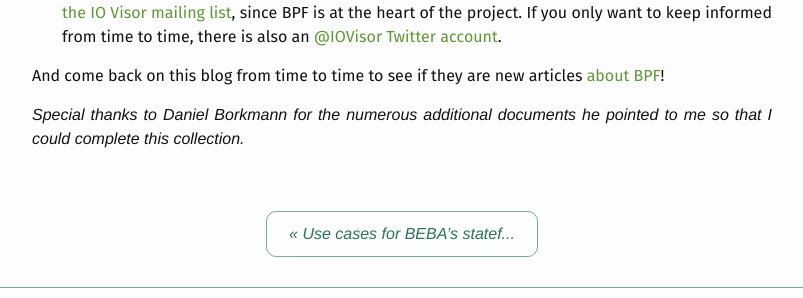
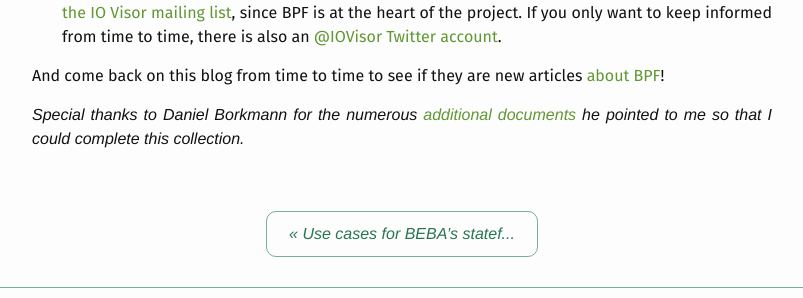
Before and after one commit to qmonnet/whirl-offload, a Jekyll site: the page built from _posts/2016-09-01-dive-into-bpf.md, in a window 1280 px wide and 900 px high, scrolled down 11249 px. Shown: the part 294-592 px from the top of the window, without its empty margins (238-1041 px from the left). Built offline with Jekyll 4.4.1, drawn with Linux system fonts in a browser that asks for light colours; some web fonts are replaced; part of the change alters nothing that is shown.

```diff
--- a/_posts/2016-09-01-dive-into-bpf.md
+++ b/_posts/2016-09-01-dive-into-bpf.md
@@ -655,7 +655,8 @@ BPF.
 And come back on this blog from time to time to see if they are
 new articles [about BPF]({{ site.baseurl }}/categories/#BPF)!
 
-_Special thanks to Daniel Borkmann for the numerous additional documents he
-pointed to me so that I could complete this collection._
+_Special thanks to Daniel Borkmann for the numerous
+[additional documents](https://github.com/qmonnet/whirl-offload/commit/d694f8081ba00e686e34f86d5ee76abeb4d0e429)
+he pointed to me so that I could complete this collection._
 
 {% comment %} vim: set syntax=markdown spell tw=79 fo+=a: {% endcomment %}
```
